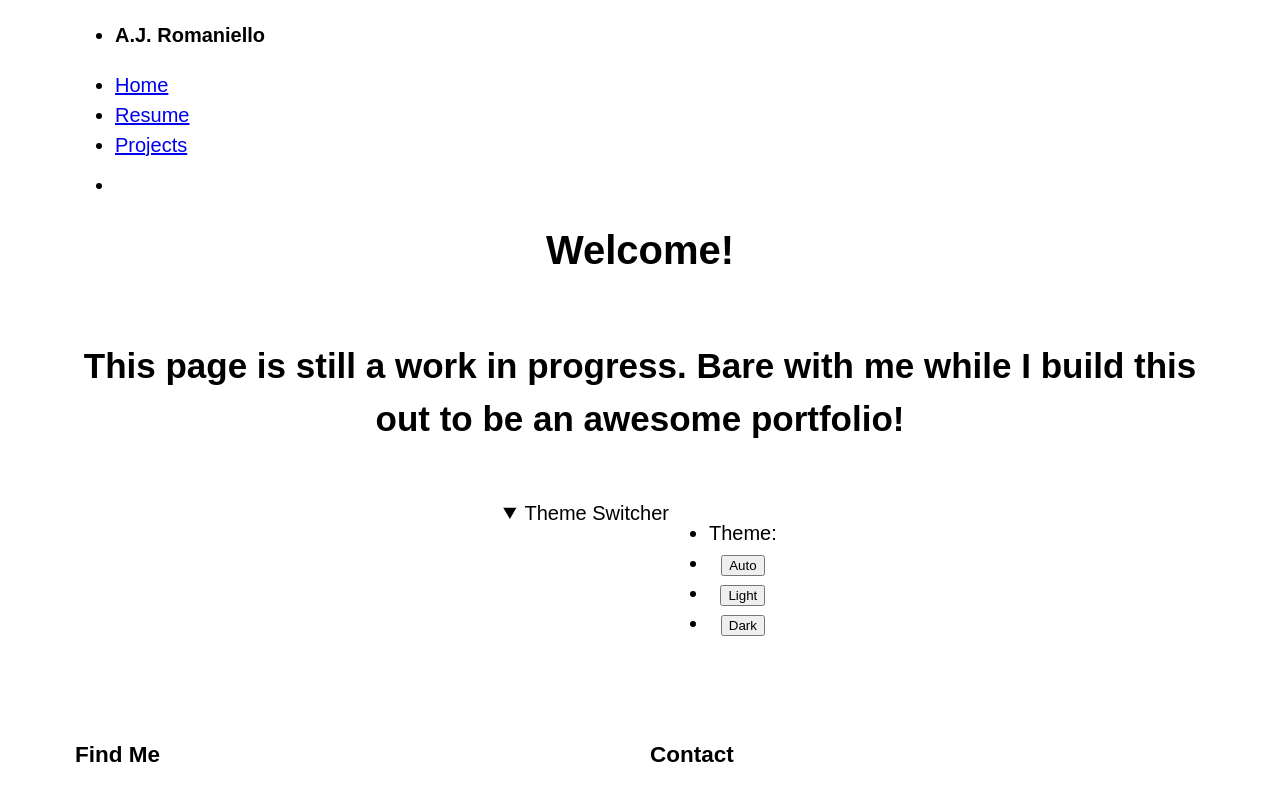
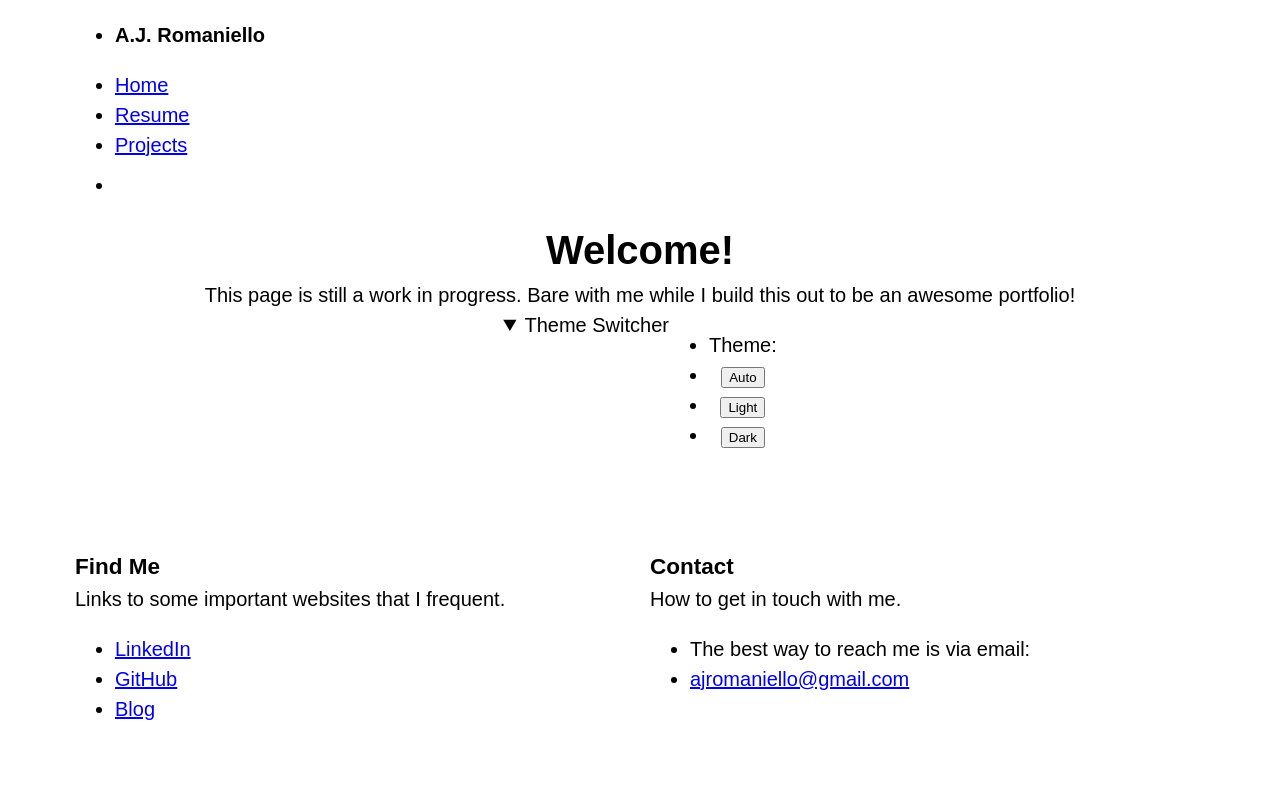
Before and after one commit to aj-rom/aj-rom.github.io, a React (Create React App) app: page /#/ in a window 1280 px wide. Shown: the top 800 px of the page. Built offline with nearby package versions, Linux system fonts and the light colour scheme.

Commit message:
add hgroup (heading group)

```diff
--- a/src/style/index.css
+++ b/src/style/index.css
@@ -215,6 +215,22 @@ ul ~ h6 {
     margin-top: var(--typography-spacing-vertical);
 }
 
+/* Heading Group */
+hgroup {
+    margin-bottom: var(--typography-spacing-vertical);
+}
+
+hgroup > * {
+    margin-bottom: 0;
+}
+
+hgroup > *:last-child {
+    --color: var(--muted-color);
+    --font-weight: unset;
+    font-family: unset;
+    font-size: 1rem;
+}
+
 /* Extras */
 header {
     text-align: center;
```
